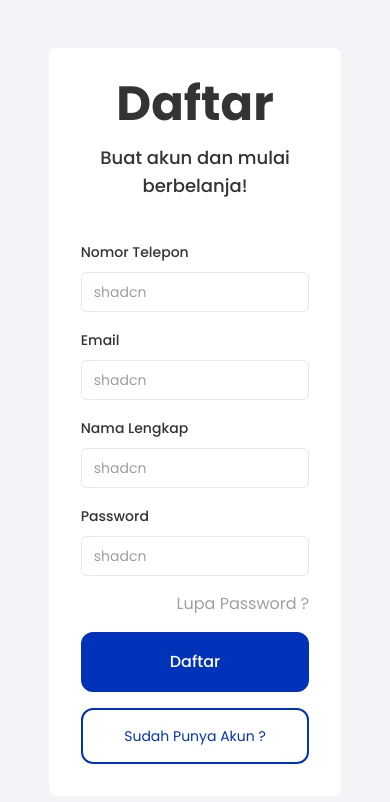
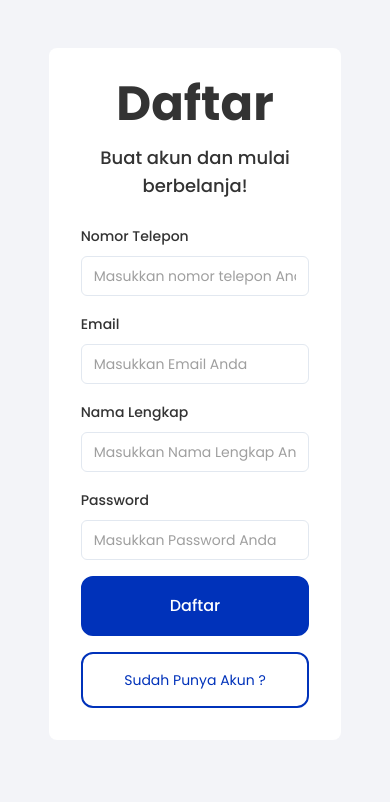
Before and after one commit to mhasaero/Barkas_Layo_WebDev_Techpo_2024, a Next.js app: page /register in a window 390 px wide. Shown: the top 802 px of the page. Built offline with nearby package versions, Linux system fonts and the light colour scheme.

Commit message:
fix: responsive in footer and login register

```diff
--- a/app/(auth)/(routes)/login/page.tsx
+++ b/app/(auth)/(routes)/login/page.tsx
@@ -17,9 +17,8 @@ import {
 import { Input } from "@/components/ui/input";
 
 const formSchema = z.object({
-  username: z.string().min(2, {
-    message: "Username must be at least 2 characters.",
-  }),
+  email: z.string().email(),
+  password: z.string().min(1).max(50),
 });
 
 export default function page() {
@@ -27,7 +26,8 @@ export default function page() {
   const form = useForm<z.infer<typeof formSchema>>({
     resolver: zodResolver(formSchema),
     defaultValues: {
-      username: "",
+      email: "",
+      password: "",
     },
   });
 
@@ -35,7 +35,8 @@ export default function page() {
   function onSubmit(values: z.infer<typeof formSchema>) {
     // Do something with the form values.
     // ✅ This will be type-safe and validated.
-    console.log(values);
+    alert(values.email);
+    alert(values.password);
   }
 
   return (
@@ -44,12 +45,16 @@ export default function page() {
         <form onSubmit={form.handleSubmit(onSubmit)} className="space-y-4">
           <FormField
             control={form.control}
-            name="username"
+            name="email"
             render={({ field }) => (
               <FormItem className="">
                 <FormLabel className="">Email</FormLabel>
                 <FormControl>
-                  <Input placeholder="shadcn" {...field} className="" />
+                  <Input
+                    placeholder="Masukkan Email Anda"
+                    {...field}
+                    className=""
+                  />
                 </FormControl>
                 <FormMessage />
               </FormItem>
@@ -57,12 +62,16 @@ export default function page() {
           />
           <FormField
             control={form.control}
-            name="username"
+            name="password"
             render={({ field }) => (
               <FormItem className="">
                 <FormLabel className="">Password</FormLabel>
                 <FormControl>
-                  <Input placeholder="shadcn" {...field} className="" />
+                  <Input
+                    placeholder="Masukkan Password Anda"
+                    {...field}
+                    className=""
+                  />
                 </FormControl>
                 <FormMessage />
               </FormItem>
@@ -72,11 +81,11 @@ export default function page() {
           <Button type="submit" className="w-full">
             Login
           </Button>
-          <Button type="submit" className="w-full" variant={"alt"}>
-            Belum Punya Akun ?
-          </Button>
         </form>
       </Form>
+      <Button type="submit" className="w-full" variant={"alt"}>
+        Belum Punya Akun ?
+      </Button>
     </FormCard>
   );
 }
--- a/app/(auth)/(routes)/register/page.tsx
+++ b/app/(auth)/(routes)/register/page.tsx
@@ -17,9 +17,10 @@ import {
 import { Input } from "@/components/ui/input";
 
 const formSchema = z.object({
-  username: z.string().min(2, {
-    message: "Username must be at least 2 characters.",
-  }),
+  no_telp: z.string().min(1).max(50),
+  email: z.string().email(),
+  nama: z.string().min(1).max(50),
+  password: z.string().min(1).max(50),
 });
 
 export default function page() {
@@ -27,7 +28,10 @@ export default function page() {
   const form = useForm<z.infer<typeof formSchema>>({
     resolver: zodResolver(formSchema),
     defaultValues: {
-      username: "",
+      no_telp: "",
+      email: "",
+      nama: "",
+      password: "",
     },
   });
 
@@ -43,12 +47,16 @@ export default function page() {
         <form onSubmit={form.handleSubmit(onSubmit)} className="space-y-4">
           <FormField
             control={form.control}
-            name="username"
+            name="no_telp"
             render={({ field }) => (
               <FormItem className="">
                 <FormLabel className="">Nomor Telepon</FormLabel>
                 <FormControl>
-                  <Input placeholder="shadcn" {...field} className="" />
+                  <Input
+                    placeholder="Masukkan nomor telepon Anda"
+                    {...field}
+                    className=""
+                  />
                 </FormControl>
                 <FormMessage />
               </FormItem>
@@ -56,12 +64,16 @@ export default function page() {
           />
           <FormField
             control={form.control}
-            name="username"
+            name="email"
             render={({ field }) => (
               <FormItem className="">
                 <FormLabel className="">Email</FormLabel>
                 <FormControl>
-                  <Input placeholder="shadcn" {...field} className="" />
+                  <Input
+                    placeholder="Masukkan Email Anda"
+                    {...field}
+                    className=""
+                  />
                 </FormControl>
                 <FormMessage />
               </FormItem>
@@ -69,12 +81,16 @@ export default function page() {
           />
           <FormField
             control={form.control}
-            name="username"
+            name="nama"
             render={({ field }) => (
               <FormItem className="">
                 <FormLabel className="">Nama Lengkap</FormLabel>
                 <FormControl>
-                  <Input placeholder="shadcn" {...field} className="" />
+                  <Input
+                    placeholder="Masukkan Nama Lengkap Anda"
+                    {...field}
+                    className=""
+                  />
                 </FormControl>
                 <FormMessage />
               </FormItem>
@@ -82,26 +98,30 @@ export default function page() {
           />
           <FormField
             control={form.control}
-            name="username"
+            name="password"
             render={({ field }) => (
               <FormItem className="">
                 <FormLabel className="">Password</FormLabel>
                 <FormControl>
-                  <Input placeholder="shadcn" {...field} className="" />
+                  <Input
+                    placeholder="Masukkan Password Anda"
+                    {...field}
+                    className=""
+                  />
                 </FormControl>
                 <FormMessage />
               </FormItem>
             )}
           />
-          <p className="float-right text-muted">Lupa Password ? </p>
+
           <Button type="submit" className="w-full">
             Daftar
           </Button>
-          <Button type="submit" className="w-full" variant={"alt"}>
-            Sudah Punya Akun ?
-          </Button>
         </form>
       </Form>
+      <Button type="submit" className="w-full" variant={"alt"}>
+        Sudah Punya Akun ?
+      </Button>
     </FormCard>
   );
 }
--- a/components/Auth/FormCard.tsx
+++ b/components/Auth/FormCard.tsx
@@ -12,11 +12,11 @@ export function FormCard({ id, message, children }: Props) {
     <section
       id={id}
       className={cn(
-        "mx-auto w-3/4 space-y-10 rounded-lg bg-background p-8 lg:w-2/5",
+        "mx-auto w-3/4 space-y-4 rounded-lg bg-background p-8 lg:w-2/5",
         { "mt-20": id == "login" },
       )}
     >
-      <div className="space-y-4">
+      <div className="mb-6 space-y-4">
         <h1 className="text-center text-5xl font-bold capitalize">{id}</h1>
         <p className="text-center text-lg font-medium">{message}</p>
       </div>
--- a/components/Footer.tsx
+++ b/components/Footer.tsx
@@ -7,7 +7,7 @@ export default function Footer() {
   return (
     <footer
       id="footer"
-      className="relative bottom-0 left-0 right-0 mt-40 flex flex-col justify-between gap-6 border-t-2 border-border px-4 py-12 text-sm md:flex-row md:px-12 md:text-base lg:px-16 xl:px-24"
+      className="relative bottom-0 left-0 right-0 mt-40 flex flex-col justify-between gap-6 border-t-2 border-border px-4 py-12 text-sm md:px-12 md:text-base lg:flex-row lg:px-16 xl:px-24"
     >
       <div className="flex flex-col gap-3">
         <div className="flex items-center gap-1 md:gap-3">
@@ -24,7 +24,7 @@ export default function Footer() {
         </div>
         <p className="text-base lg:text-lg">Barang Bekas, Kualitas Emas</p>
       </div>
-      <ul className="flex flex-row gap-2 font-medium text-foreground md:flex-col md:gap-6">
+      <ul className="flex flex-row gap-2 font-medium text-foreground md:gap-6 lg:flex-col">
         <li className="hidden text-muted md:block">Tautan</li>
         {routes.map((routes) => (
           <li key={routes.linkTo} className="">
@@ -32,7 +32,7 @@ export default function Footer() {
           </li>
         ))}
       </ul>
-      <ul className="flex flex-row gap-2 font-medium text-foreground md:flex-col md:gap-6">
+      <ul className="flex flex-row gap-2 font-medium text-foreground md:gap-6 lg:flex-col">
         <li className="hidden text-muted md:block">Akun</li>
         <li>Instagram</li>
         <li>WhatsApp</li>
--- a/components/Root/Category.tsx
+++ b/components/Root/Category.tsx
@@ -41,21 +41,21 @@ export default function Category() {
                 <h3 className="text-4xl font-bold lg:text-2xl">
                   Kategori Pilihan
                 </h3>
-                <hr className="w-28 lg:w-[72px] border-t-2 border-primary" />
+                <hr className="w-28 border-t-2 border-primary lg:w-[72px]" />
               </div>
             </div>
 
             <div className="flex w-full flex-col gap-4 md:flex-row md:justify-between lg:flex-col lg:justify-normal">
               <div className="flex items-center gap-3">
                 <Image
-                  src={"/images/icon-category.png"}
+                  src={"/images/chart.png"}
                   width={50}
                   height={50}
                   alt="icon"
                 />
                 <div className="flex flex-col justify-center text-lg text-muted-foreground lg:text-sm">
                   <span>200+ Produk</span>
-                  <span>Bekas Layak Pakai</span>
+                  <span>Berkas Layak Pakai</span>
                 </div>
               </div>
 
```
